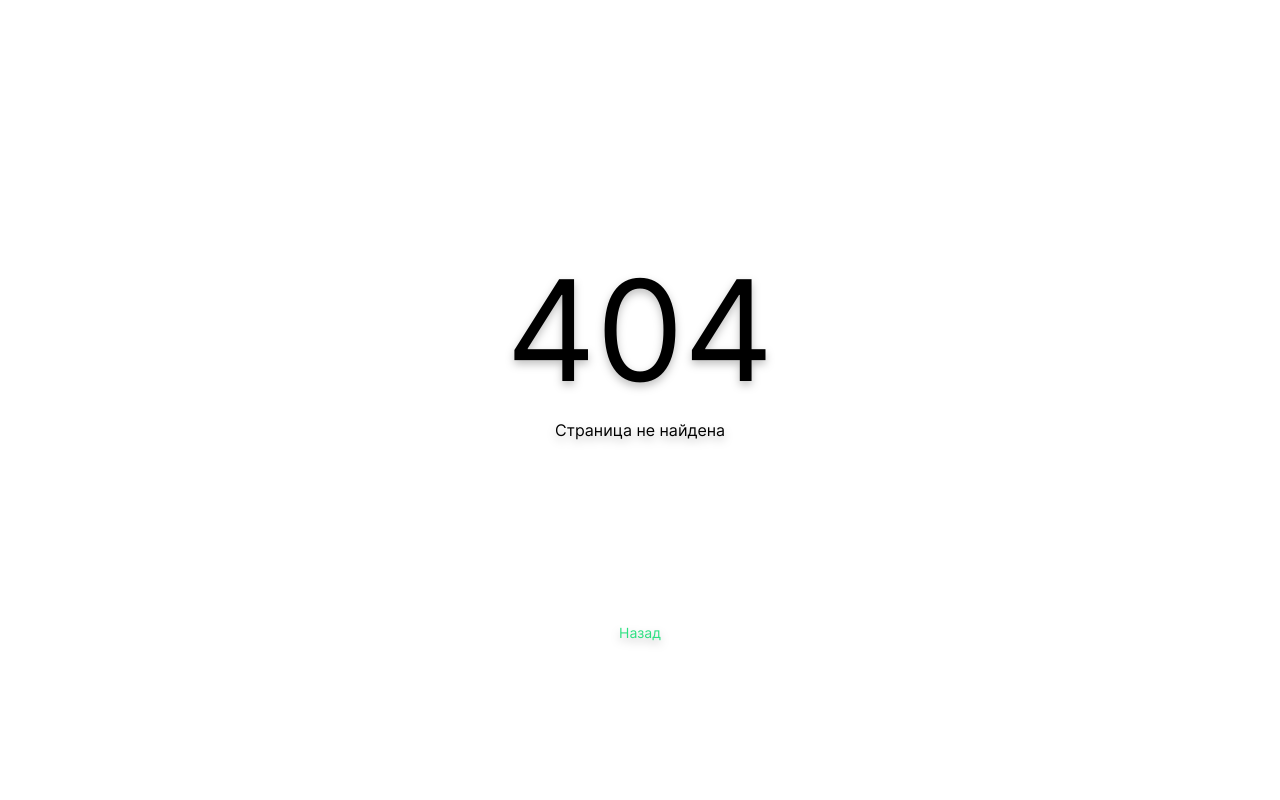
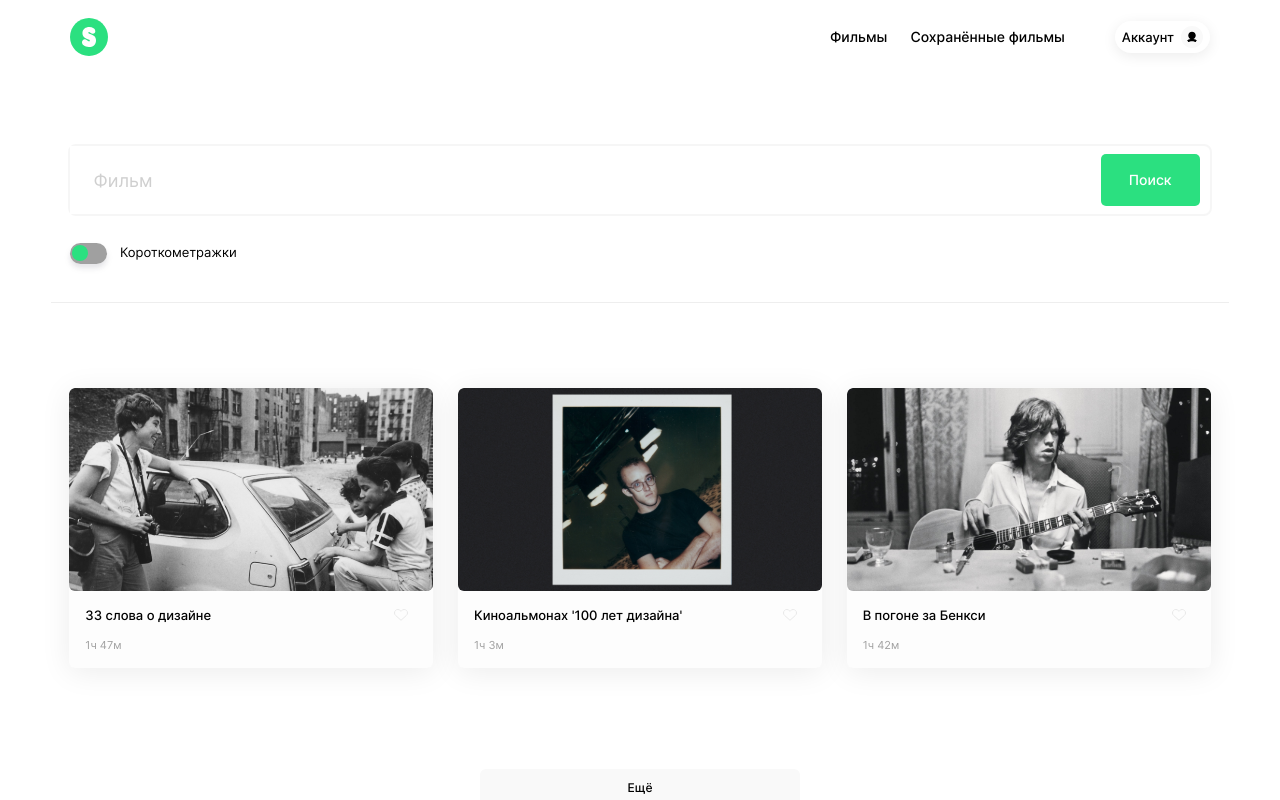
Before and after one commit to Milchess/movies-explorer-frontend, a React (Create React App) app: page /saved-movies in a window 1280 px wide. Before the commit this address had no page. Shown: the top 800 px of the page. Built offline with nearby package versions, Linux system fonts and the light colour scheme.

Commit message:
Создана страница movies and saved-movies

```diff
--- a/src/components/App/App.js
+++ b/src/components/App/App.js
@@ -7,8 +7,9 @@ import Login from '../Login';
 import Register from '../Register';
 import ErrorPage from '../Error';
 import Main from '../Main/Main';
-import Card from '../Card';
+import Movies from '../Movies';
 import Profile from '../Profile';
+import SavedMovies from '../SavedMovies';
 
 export default function App() {
     return (
@@ -28,10 +29,17 @@ export default function App() {
                     <Footer/>
                 </Route>
 
-                <Route path='/films'>
+                <Route path='/movies'>
                     <Header/>
-                    <Card
+                    <Movies
                         isSavedFilms={true}
+                    />
+                    <Footer/>
+                </Route>
+
+                <Route path='/saved-movies'>
+                    <Header/>
+                    <SavedMovies
                     />
                     <Footer/>
                 </Route>
--- a/src/components/Card.js
+++ b/src/components/Movies.js
@@ -3,7 +3,7 @@ import Pic1 from '../images/pic__1.svg';
 import Pic2 from '../images/pic__2.svg';
 import Pic3 from '../images/pic__3.svg';
 
-function Card(props) {
+function Movies(props) {
     return (
         <div className='page'>
             <div className='search'>
@@ -151,4 +151,4 @@ function Card(props) {
     );
 }
 
-export default Card;
+export default Movies;
--- /dev/null
+++ b/src/components/SavedMovies.js
@@ -0,0 +1,64 @@
+import React from 'react';
+import Pic1 from '../images/pic__1.svg';
+import Pic2 from '../images/pic__2.svg';
+import Pic3 from '../images/pic__3.svg';
+
+function SavedMovies() {
+    return (
+        <div className='page'>
+            <div className='search'>
+                <div className='input-group'>
+                    <input className='input-search' type='text' placeholder='Фильм'/>
+                    <button className='button-search hover-style' type='button'>Поиск</button>
+                </div>
+                <div className='switch-box'>
+                    <label className='switch'>
+                        <input className='checkbox' type='checkbox'/>
+                        <span className='slider'></span>
+                    </label>
+                    <p className='switch-text'>Короткометражки</p>
+                </div>
+            </div>
+            <div className='line-box'></div>
+            <div className='elements'>
+                <ul className='grid-cards'>
+                    <li className='grid-card'>
+                        <article className='grid-card__container hover-style'>
+                            <img alt='pic1' className='grid-card__image' src={Pic1}/>
+                            <div className='grid-card__item'>
+                                <h2 className='grid-card__title'>33 слова о дизайне</h2>
+                                <button aria-label='Нравится' className='grid-card__like' type='button'></button>
+                            </div>
+                            <p className='grid-card__time'>1ч 47м</p>
+                        </article>
+                    </li>
+                    <li className='grid-card'>
+                        <article className='grid-card__container hover-style'>
+                            <img alt='pic2' className='grid-card__image' src={Pic2}/>
+                            <div className='grid-card__item'>
+                                <h2 className='grid-card__title'>Киноальмонах '100 лет дизайна'</h2>
+                                <button aria-label='Нравится' className='grid-card__like' type='button'></button>
+                            </div>
+                            <p className='grid-card__time'>1ч 3м</p>
+                        </article>
+                    </li>
+                    <li className='grid-card'>
+                        <article className='grid-card__container hover-style'>
+                            <img alt='pic3' className='grid-card__image' src={Pic3}/>
+                            <div className='grid-card__item'>
+                                <h2 className='grid-card__title'>В погоне за Бенкси</h2>
+                                <button aria-label='Нравится' className='grid-card__like' type='button'></button>
+                            </div>
+                            <p className='grid-card__time'>1ч 42м</p>
+                        </article>
+                    </li>
+                </ul>
+            </div>
+            <div className='box-more'>
+                <button className='btn-more hover-style' type='button' aria-label='Ещё'>Ещё</button>
+            </div>
+        </div>
+    );
+}
+
+export default SavedMovies;
```
